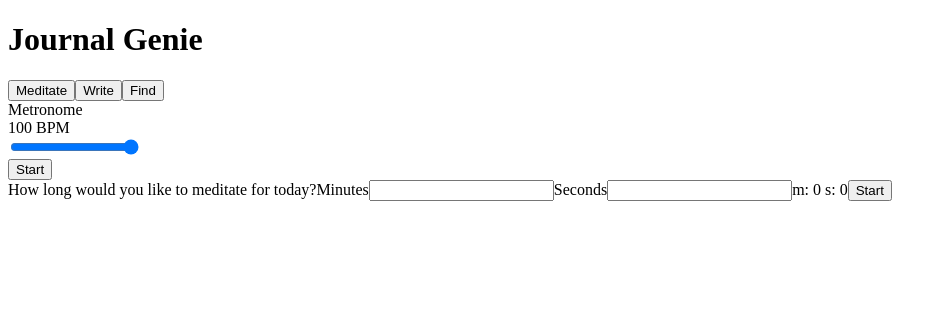
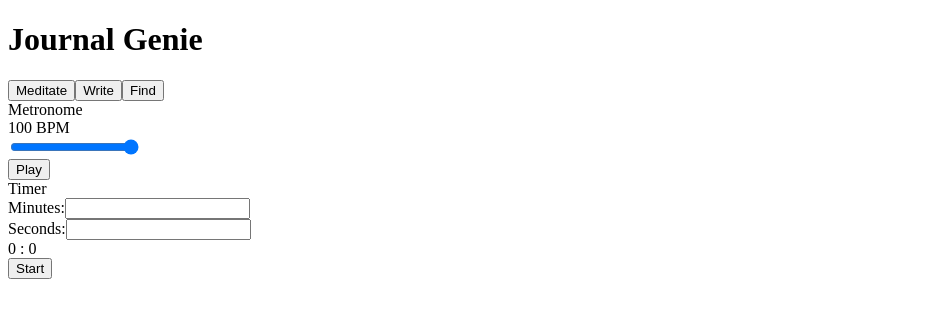
Before and after one commit to pmcconnell13/dailyJournal, a React app: page / in a window 1280 px wide. Both pictures are taken after a click on the button "Meditate". Shown: the top 318 px of the page, without its empty margins (0-947 px from the left). Built offline with nearby package versions, Linux system fonts and the light colour scheme; no server answers; the HTML template or start-up script is replaced by a standard one.

Commit message:
Basic CSS for meditation page

```diff
--- a/client/src/components/app.jsx
+++ b/client/src/components/app.jsx
@@ -107,7 +107,7 @@ class App extends React.Component {
         }
         {
           page === 3 &&
-          <div>
+          <div id="meditationCards">
             <div id="metronome">
               <Metronome />
             </div>
--- a/client/src/components/metronome.jsx
+++ b/client/src/components/metronome.jsx
@@ -38,7 +38,7 @@ class Metronome extends React.Component {
             />
         </div>
         <button id="metronomeButton">
-          {playing ? 'Stop' : 'Start'}
+          {playing ? 'Stop' : 'Play'}
         </button>
       </div>
     );
--- a/client/src/components/timer.jsx
+++ b/client/src/components/timer.jsx
@@ -4,10 +4,11 @@ class Timer extends React.Component {
   constructor(props) {
     super(props)
     this.state = {
-    time: {},
-    seconds: 0,
-    min: '',
-    sec: ''
+      time: {},
+      seconds: 0,
+      min: '',
+      sec: '',
+      endTime: false
     };
     this.timer = 0;
     this.startTimer = this.startTimer.bind(this);
@@ -46,7 +47,8 @@ class Timer extends React.Component {
 
   timeToSeconds(min, sec) {
     this.setState({
-      seconds: (min * 60) + sec
+      seconds: (min * 60) + sec,
+      time:  this.secondsToTime(this.state.seconds)
     });
   }
 
@@ -67,6 +69,9 @@ class Timer extends React.Component {
 
     // Check if we're at zero.
     if (seconds == 0) {
+      this.setState({
+        endTime: true
+      })
       clearInterval(this.timer);
     }
   }
@@ -74,16 +79,25 @@ class Timer extends React.Component {
   render(){
     return (
     <div>
-      <label>How long would you like to meditate for today?</label>
-
-      <label>Minutes</label>
-      <input type="number" name="min" value={this.state.min} onChange={this.inputTime}/>
-
-      <label>Seconds</label>
-      <input type="number" name="sec" value={this.state.sec} onChange={this.inputTime}/>
-
-      m: {this.state.time.m} s: {this.state.time.s}
-      <button onClick={this.startTimer}>Start</button>
+      <div id="metronomeTitle">
+        Timer
+      </div>
+      <div id="timeInput">
+        <div id="minInput">
+          Minutes:
+          <input id="minuteInput" type="number" min="0" name="min" value={this.state.min} onChange={this.inputTime}/>
+        </div>
+        <div id="secInput">
+          Seconds:
+          <input id="secondInput" type="number" min="0" name="sec" value={this.state.sec} onChange={this.inputTime}/>
+        </div>
+      </div>
+      <div id="timerBlock">
+        {this.state.time.m} : {this.state.time.s}
+      </div>
+      <div id="timerButtonDiv">
+        <button id="timerButton" onClick={this.startTimer}>Start</button>
+      </div>
     </div>
     )
   }
```
Also changed, not shown: 2 other files (tests, documents, lock files or other folders).
